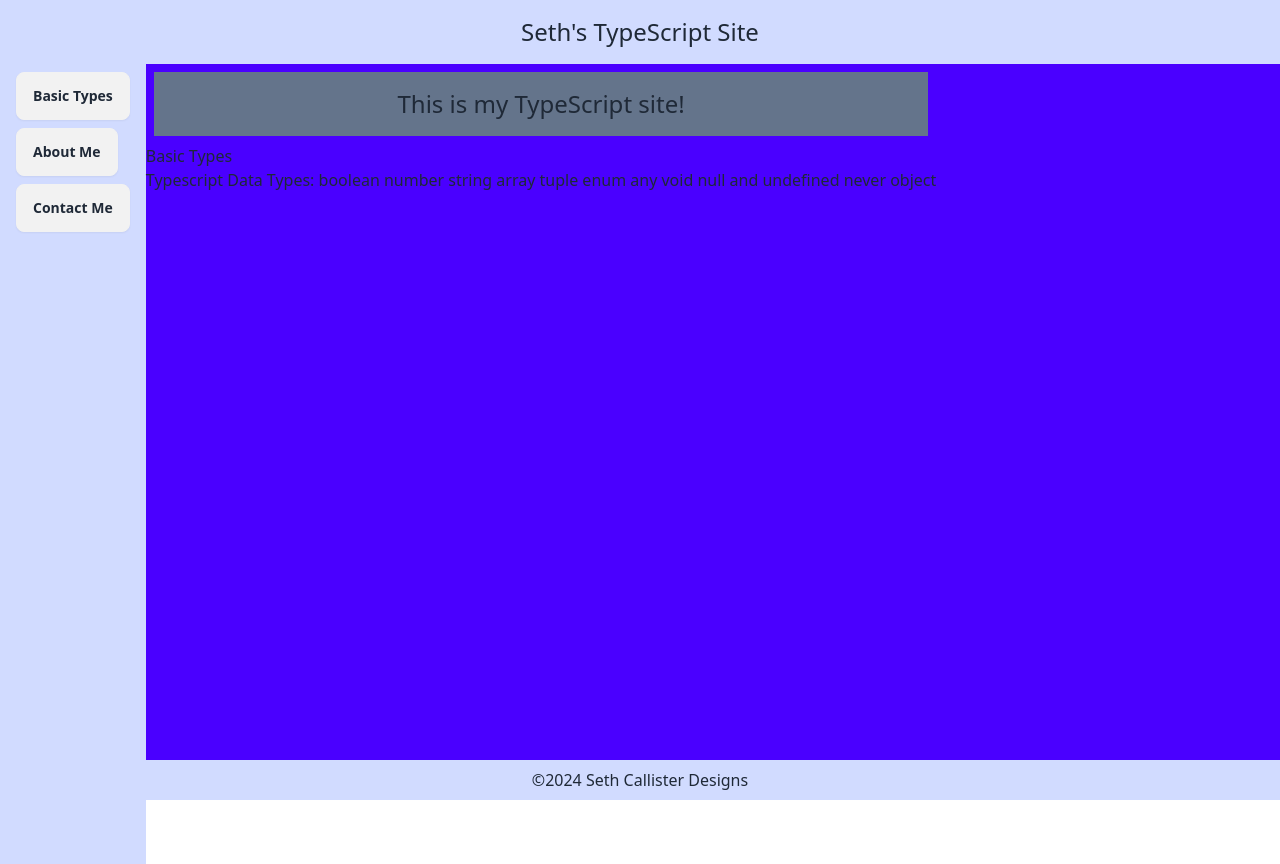
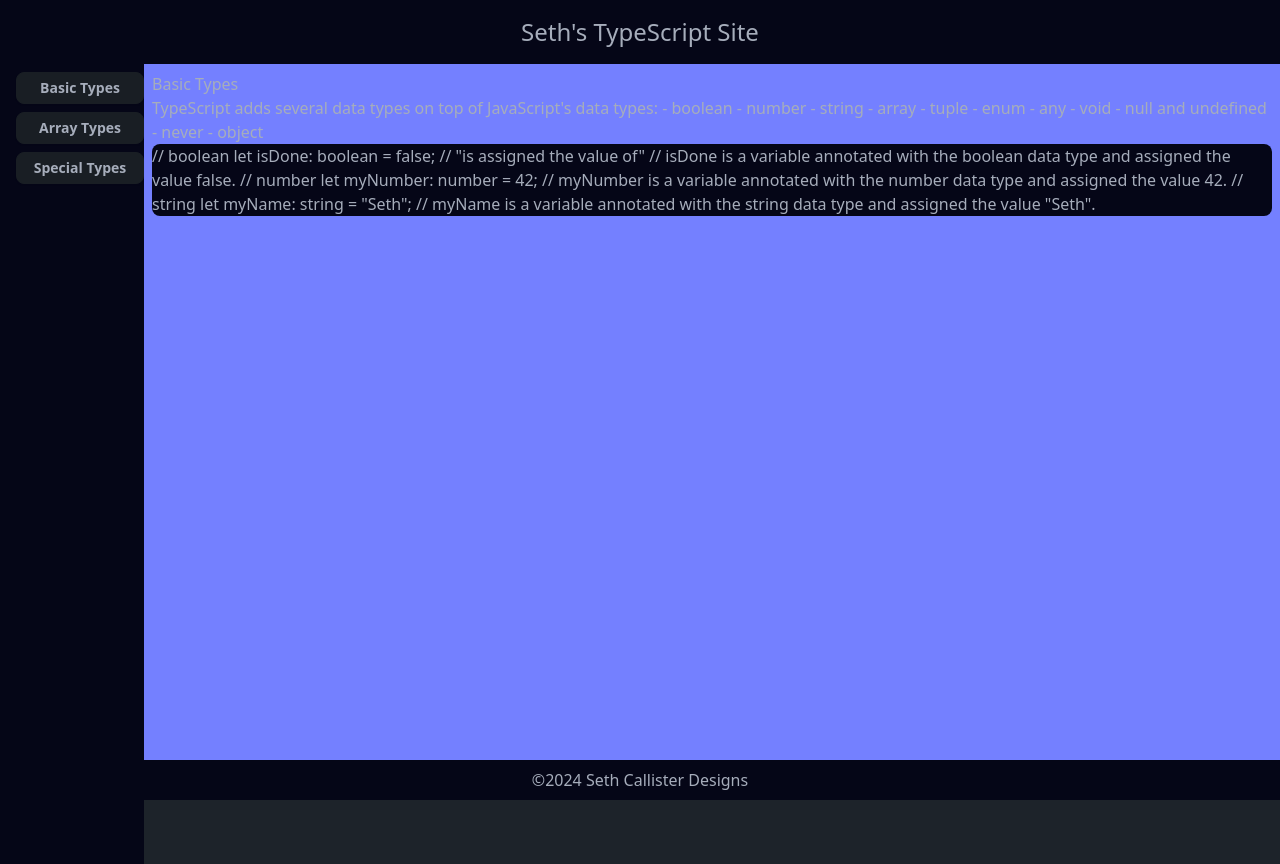
Before and after one commit to seth-coolister/intro-typescript, a website built with Vite: page src/index.html in a window 1280 px wide. Both pictures are taken after a click on the button "Basic Types". Built offline with nearby package versions, Linux system fonts and the light colour scheme.

Commit message:
jan 25 class: added arrays and refactored

```diff
--- a/package.json
+++ b/package.json
@@ -7,6 +7,8 @@
     "dev": "vite",
     "build": "vite build"
   },
+  "author": "Seth Callister",
+  "license": "ISC",
   "devDependencies": {
     "autoprefixer": "^10.4.17",
     "daisyui": "^4.6.0",
--- a/src/basic-types.ts
+++ b/src/basic-types.ts
@@ -1,37 +1,62 @@
 export function basicTypesExample() {
   return {
     title: "Basic Types",
-        explanation: `Typescript Data Types:
-        boolean
-        number
-        string
-        array
-        tuple
-        enum
-        any
-        void
-        null and undefined
-        never
-        object`,
-        code: `// boolean
-        let isDone: boolean = false;
-        // variable: data type annotation = value
+    explanation: `TypeScript adds several data types on top of JavaScript's data types:
+          - boolean
+          - number
+          - string
+          - array
+          - tuple
+          - enum
+          - any
+          - void
+          - null and undefined
+          - never
+          - object `,
+    code: `
+  // boolean
+    let isDone: boolean = false; // "is assigned the value of"
+// isDone is a variable annotated with the boolean data type and assigned the value false.
 
-        //number
+// number
     let myNumber: number = 42;
+// myNumber is a variable annotated with the number data type and assigned the value 42.
 
-        //string
-        let myName: string = "Seth"`,
+// string
+    let myName: string = "Seth";
+// myName is a variable annotated with the string data type and assigned the value "Seth".
+`,
+  };
+}
+
+export function arrayTypesExample(){
+    return {
+        title: "Array Types",
+        explanation: "Typescript adds a few different types for arrays, including array, tuple, and enum.",
+        code: `
+        // Array
+        let myArray: number[] = [1, 2, 3, 4, 5];
+        let myStringArray: string[] = ["What's up", "Scrub"]
+
+        // Tuple
+        let myTuple: [string, number] = ["What's up", 42]
+        // Tuples are fixed-length arrays where each element has a specific data type
+        // There can be any amount of elements in a tuble, but the data types must match specific data types in declaration
+
+        // Enum
+        enum Color {Red, Green, Blue}
+        // Gives a limited set of options for values
+        `
     }
 }
 
 export function functionTypesExample() {
     return {
       title: "Function Types",
-        explanation: `JS functions are objects, so TS allows you to annotate functions with types.
+      explanation: `In JavaScript, functions are objects. TypeScript allows you to annotate functions with types.
               - parameter types
               - return types`,
-        code: `// parameter types`
+      code: `// parameter types`,
     }
   }
 
@@ -39,3 +64,15 @@ export function functionTypesExample() {
 function add(x: number, y: number): number {
   return x + y;
 }
+
+let myArray: number[] = [1, 2, 3, 4, 5];
+let myStringArray: string[] = ["What's up", "Scrub"]
+
+enum Color {Red, Green, Blue}
+
+const myCar = {
+    make: "Toyota",
+    model: "Camry",
+    year: "2007",
+    color: Color.Red
+}
--- a/src/index.html
+++ b/src/index.html
@@ -1,5 +1,5 @@
 <!DOCTYPE html>
-<html lang="en" data-theme="light">
+<html lang="en" data-theme="dark">
   <head>
     <meta charset="UTF-8" />
     <meta name="viewport" content="width=device-width, initial-scale=1.0" />
@@ -16,18 +16,19 @@
     <main class="flex h-full">
       <nav class="bg-primary-content min-w-36 p-2">
         <ul class="flex flex-col">
-          <li><button class="btn mx-2" id="basicTypesButton">Basic Types</button></li>
-          <li><button class="btn m-2">About Me</button></li>
-          <li><button class="btn mx-2">Contact Me</button></li>
+          <li><button class="btn btn-sm mx-2 w-32" id="basicTypesButton">Basic Types</button></li>
+          <li><button class="btn btn-sm m-2 w-32" id="arrayTypesButton">Array Types</button></li>
+          <li><button class="btn btn-sm mx-2 w-32" id="specialTypesButton">Special Types</button></li>
         </ul>
       </nav>
-      <div>
-        <h2 class="text-2xl bg-slate-500 m-2 p-4 text-center">
-          This is my TypeScript site!
-        </h2>
-        <p id="basicTypesTitle"></p>
-        <p id="basicTypesExplanation"></p>
-        <p id="basicTypesCode"></p>
+      <div class="p-2">
+        <h3 id="cardTitle"></h3>
+        <p id="cardExplanation"></p>
+        <div id="cardCode" class="bg-primary-content rounded-lg">
+          <pre>
+            <code id="codeDiv" class="text-wrap"></code>
+          </pre>
+        </div>
       </div>
     </main>
     <footer class="bg-primary-content fixed bottom-0 w-full p-2 text-center">
--- a/src/index.ts
+++ b/src/index.ts
@@ -1,8 +1,44 @@
-import { basicTypesExample } from "./basic-types";
+import { basicTypesExample, arrayTypesExample } from "./basic-types";
 
-document.querySelector("#basicTypesButton").addEventListener("click", () => {
+/* document.querySelector("#basicTypesButton").addEventListener("click", () => {
     const basicTypes = basicTypesExample();
     document.querySelector("#basicTypesTitle").innerHTML = basicTypes.title;
     document.querySelector("#basicTypesExplanation").innerHTML = basicTypes.explanation;
-    document.querySelector("basicTypesCode").innerHTML = basicTypes.code;
+    document.querySelector("#basicTypesCode").innerHTML = basicTypes.code;
+    document.querySelector("#codeDiv").classList.add("mockup-code");
 })
+
+document.querySelector("#arrayTypesButton").addEventListener("click", () => {
+    const arrayTypes = arrayTypesExample();
+    document.querySelector("#basicTypesTitle").innerHTML = arrayTypes.title;
+    document.querySelector("#basicTypesExplanation").innerHTML = arrayTypes.explanation;
+    document.querySelector("#basicTypesCode").innerHTML = arrayTypes.code;
+    document.querySelector("#codeDiv").classList.add("mockup-code");
+}) // old code (ugly) */
+
+document.querySelector('#basicTypesButton').addEventListener('click', () => loadExample("basic"))
+document.querySelector('#arrayTypesButton').addEventListener('click', () => loadExample("array"))
+
+const cardTitle = document.querySelector("#cardTitle");
+const cardExplanation = document.querySelector('#cardExplanation');
+const cardCode = document.querySelector("#cardCode");
+
+function loadExample(exampleType: string){
+    // based on exampleType load appropriate example
+    let chosenExampleType;
+    switch(exampleType) {
+        case "basic":
+            chosenExampleType = basicTypesExample();
+            break;
+        case "array":
+            chosenExampleType = arrayTypesExample();
+            break;
+        default:
+            chosenExampleType = basicTypesExample();
+    }
+
+    cardTitle.textContent = chosenExampleType.title;
+    cardExplanation.textContent = chosenExampleType.explanation;
+    cardCode.innerHTML = chosenExampleType.code;
+    document.querySelector("#codeDiv").classList.add("mockup-code");
+}
--- a/tailwind.config.js
+++ b/tailwind.config.js
@@ -6,5 +6,7 @@ module.exports = {
     extend: {},
   },
   plugins: [require("daisyui") ],
-  daisyui: ["light","dark","cupcake"]
+  daisyui: {
+    themes: ["light", "dark", "cupcake", "bumblebee", "emerald", "synthwave", "retro", "cyberpunk", "valentine", "halloween", "garden", "forest", "aqua", "lofi", "pastel", "fantasy", "wireframe", "black", "luxury", "dracula"]
+  }
 }
```
Lines whose indentation alone changed are shown as unchanged.
